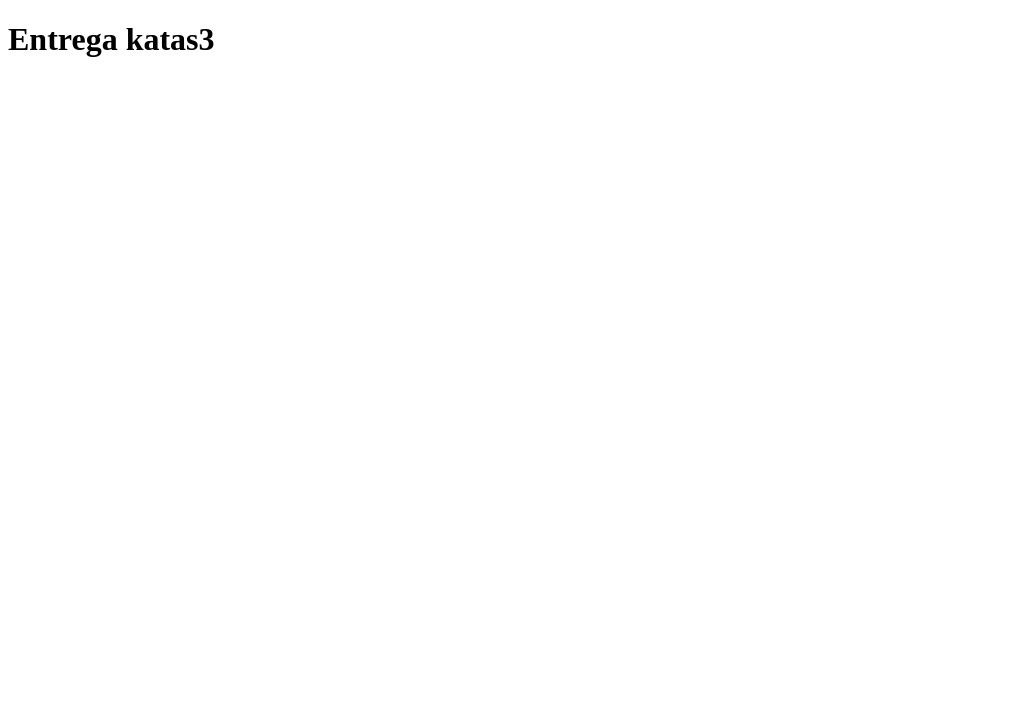
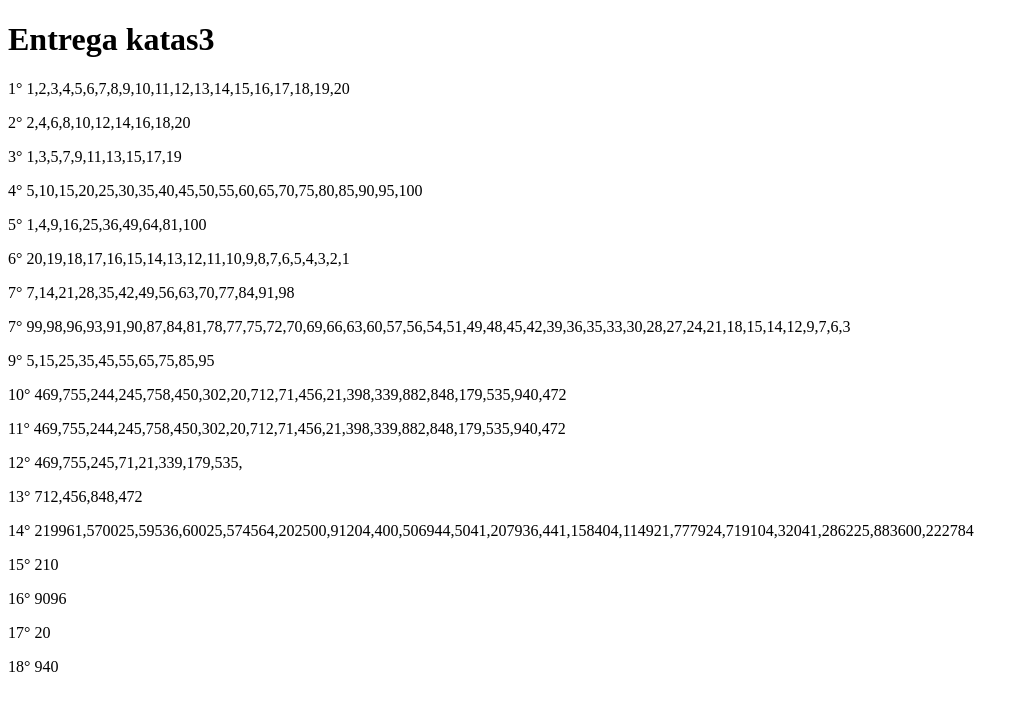
Before and after one commit to Kenzie-Academy-Brasil-Developers/entrega-katas-javascript-3-sprint-3-ErickDevMaster, a plain HTML site: page index.html in a window 1280 px wide. Shown: the whole page, without its empty margins (0-1028 px from the left). Drawn offline with Linux system fonts and the light colour scheme; the site is published under a folder, as on GitHub Pages, so addresses that start at the root find nothing.

Commit message:
corrigi um link

```diff
--- a/index.html
+++ b/index.html
@@ -10,7 +10,7 @@
     <div id="bloco_Resu">
 
     </div>
-    <script src="/katas3.js"></script>
+    <script src="katas3.js"></script>
 </body>
 
 </html>
```
